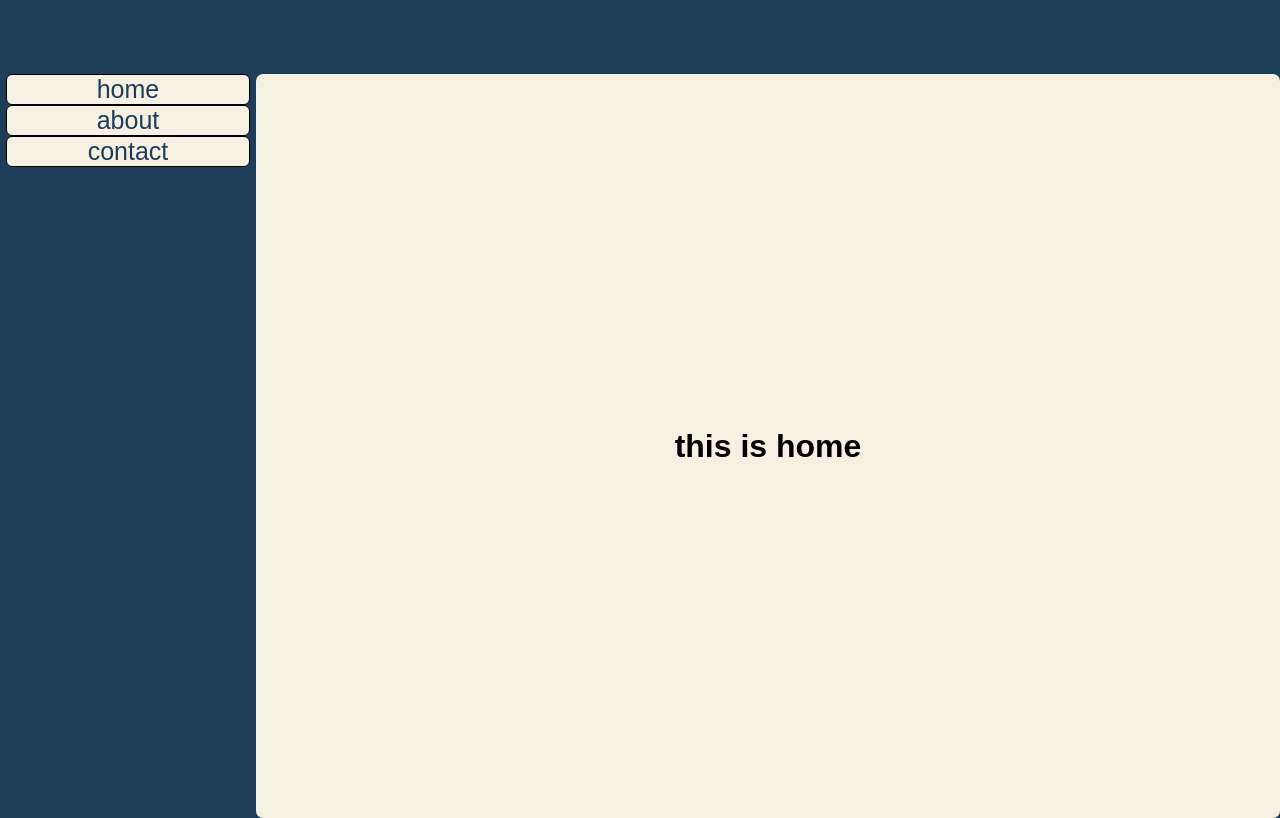
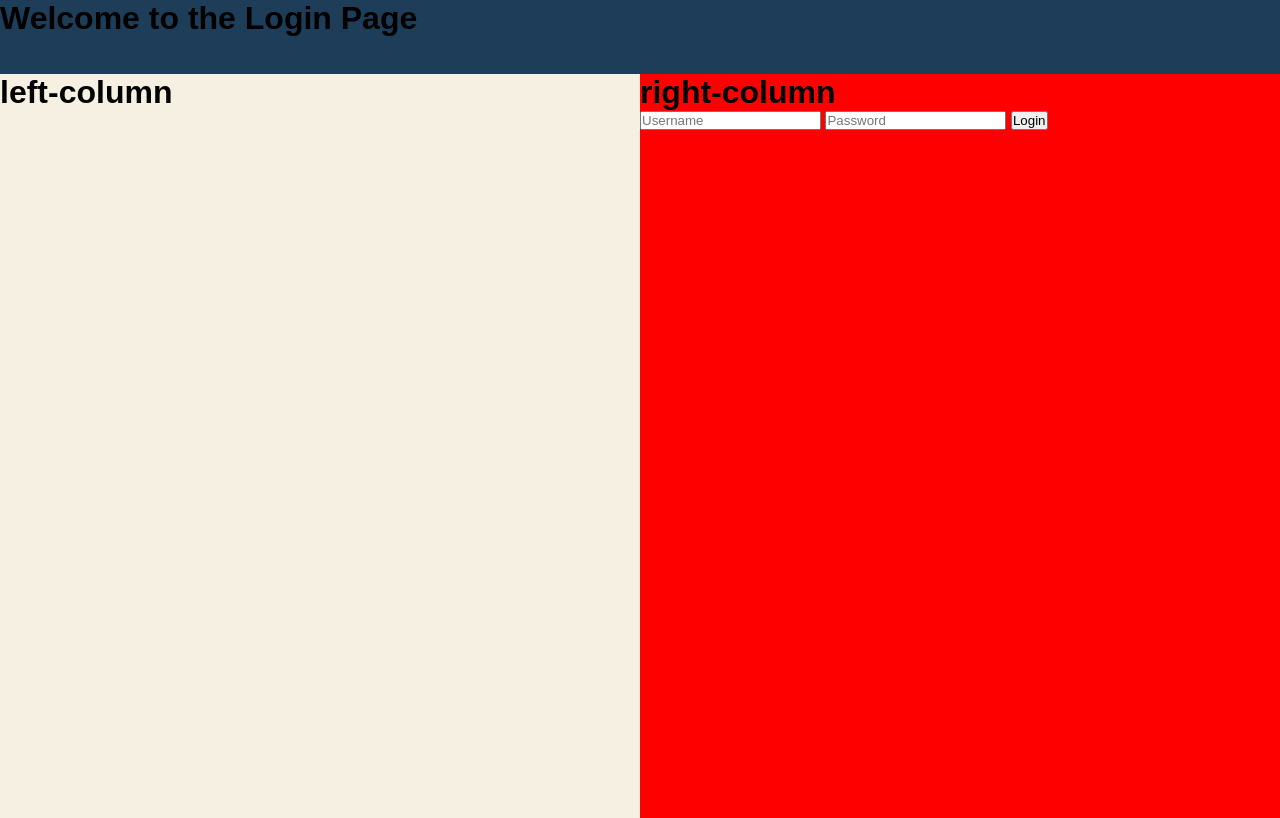
Before and after one commit to rexler05/activity-4, a Django app: page / in a window 1280 px wide. Run offline with Django 5.2, Linux system fonts and the light colour scheme.

Commit message:
added a login

```diff
--- a/app/templates/app/login.html
+++ b/app/templates/app/login.html
@@ -1,10 +1,30 @@
+{% load static %}
 <!DOCTYPE html>
 <html lang="en">
 <head>
     <meta charset="UTF-8">
-    <title></title>
+    <title>Login Page</title>
+    <link rel="stylesheet" href="{% static 'css/login.css' %}">
 </head>
 <body>
-
+<div class="Header">
+    <h1>Welcome to the Login Page</h1>
+</div>
+<div class="container">
+    <div class="left-column">
+        <h1>left-column</h1>
+    </div>
+    <div class="right-column">
+        <h1>right-column</h1>
+        <div class="form-container">
+            <form action="{% url 'login' %}" method="post">
+            {% csrf_token %}
+            <input type="text" name="username" placeholder="Username" required>
+            <input type="password" name="password" placeholder="Password" required>
+            <button type="submit">Login</button>
+            </form>
+        </div>
+    </div>
+</div>
 </body>
 </html>
--- a/app/templates/app/sidebar.html
+++ b/app/templates/app/sidebar.html
@@ -5,5 +5,6 @@
     <a href="{% url 'home' %}" class="button"> home</a>
     <a href="{% url 'about' %}" class="button"> about</a>
     <a href="{% url 'contact' %}" class="button"> contact</a>
+    <a href="{% url 'login' %}" class="button"> log out</a>
 
 {% endblock content%}
--- a/app/urls.py
+++ b/app/urls.py
@@ -1,8 +1,10 @@
 from django.urls import path
-from .views import HomePageView, AboutPageView, ContactPageView
+from .views import LoginPageView, HomePageView, AboutPageView, ContactPageView
 
 urlpatterns = [
-    path('', HomePageView.as_view(), name='home'),
-    path('/about', AboutPageView.as_view(), name='about'),
-    path('/contact', ContactPageView.as_view(), name='contact'),
+    path('', LoginPageView, name='login'),
+    path('home/', HomePageView.as_view(), name='home'),
+    path('about/', AboutPageView.as_view(), name='about'),
+    path('contact/', ContactPageView.as_view(), name='contact'),
+
 ]
--- a/app/views.py
+++ b/app/views.py
@@ -1,5 +1,23 @@
-from django.shortcuts import render
+from django.shortcuts import render, redirect
+from django.contrib.auth import authenticate, login
 from django.views.generic import TemplateView
+
+
+def LoginPageView(request):
+    if request.method == 'POST':
+        username = request.POST['username']
+        password = request.POST['password']
+        user = authenticate(request, username=username, password=password)
+        if user is not None:
+            login(request, user)
+            return redirect('home')
+        else:
+
+            return render(request,'app/login.html', {'error': 'Invalid username or password'})
+    return render(request, 'app/login.html')
+
+
+
 
 class HomePageView(TemplateView):
     template_name = 'app/home.html'
--- /dev/null
+++ b/static/css/login.css
@@ -0,0 +1,35 @@
+* {
+box-sizing: border-box;
+padding: 0;
+margin:0;
+}
+
+body, html {
+margin: 0;
+padding: 0;
+height:93vh;
+width: 100%;
+font-family: Arial, sans-serif;
+}
+
+.Header{
+height:10%;
+width:100%;
+background-color: #1e3d59;
+}
+
+.container{
+display:flex;
+background-color: #f5f0e1;
+height:93vh;
+width:100%;
+}
+
+.left-column{
+flex:50%
+}
+
+.right-column{
+background-color:red;
+flex:50%;
+}
```
Also changed, not shown: app/models.py (+6 -1 lines), db.sqlite3.
